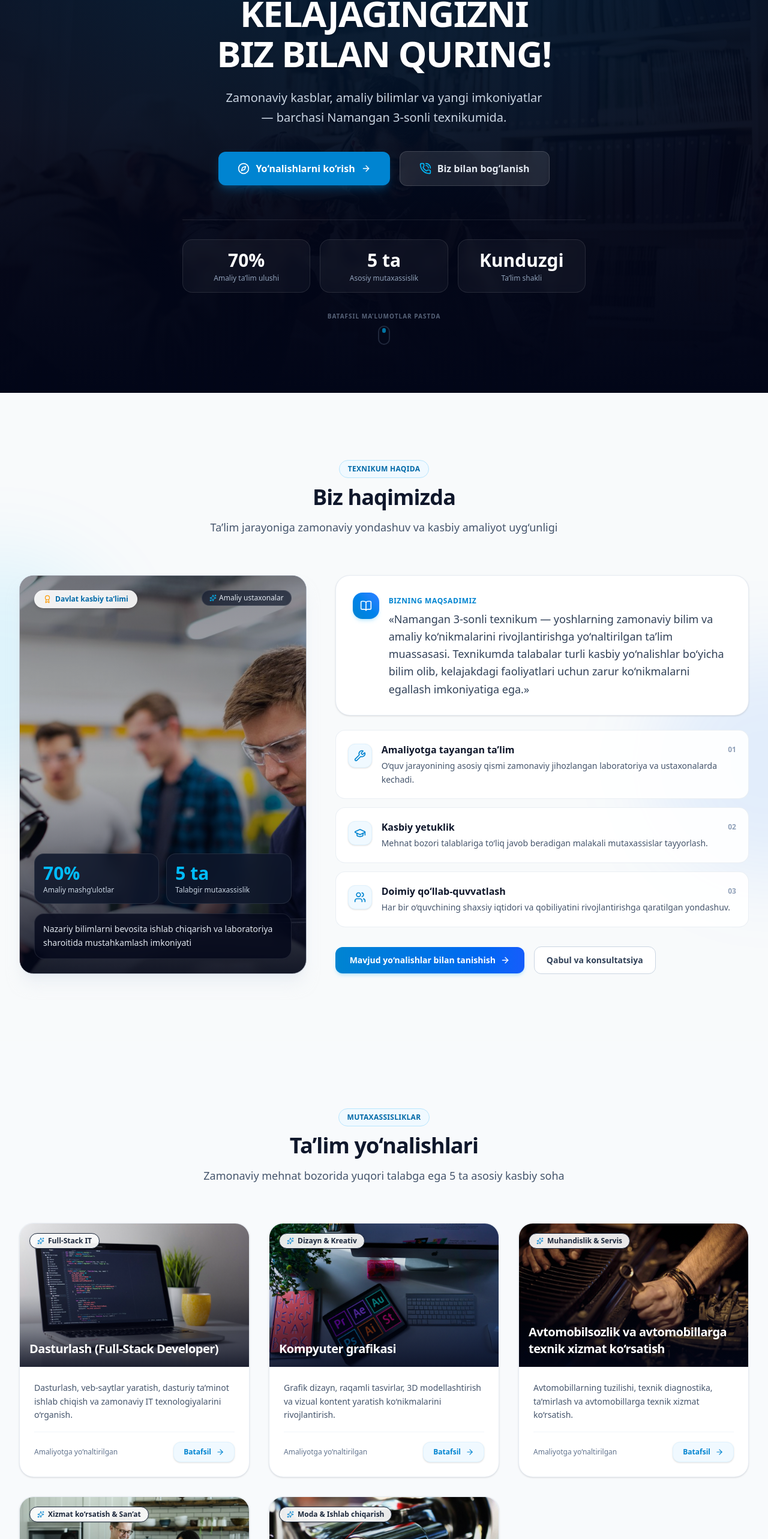
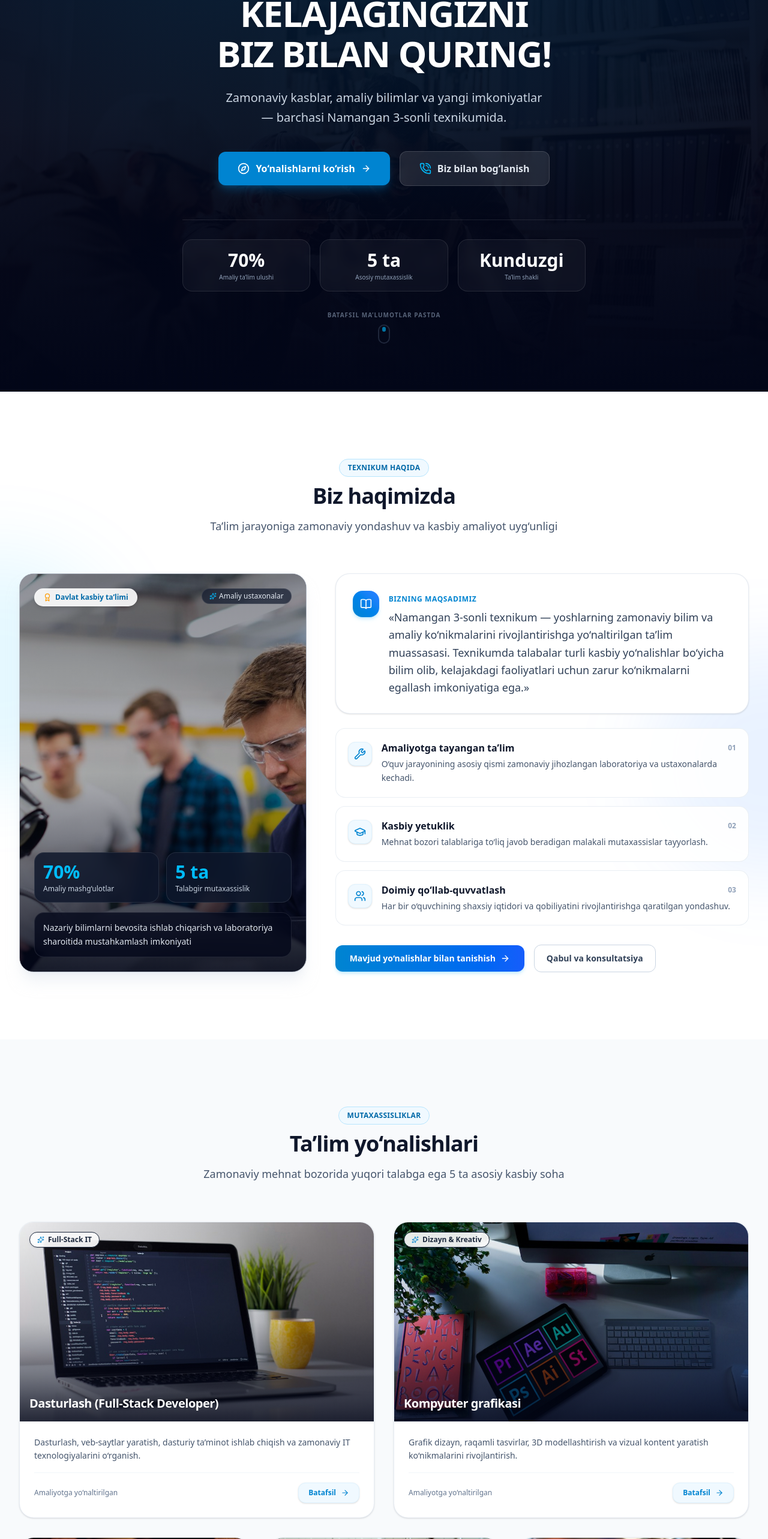
Before and after one commit to alixanov/3texnikum, a Next.js app: page / in a window 1280 px wide. Shown: the part 233-2799 px from the top of the page at 60% size. Built offline with nearby package versions, Linux system fonts and the light colour scheme.

Commit message:
fix(design): replace computer lab image with modern classroom, implement 12-col bento grid, and fix all 6 design flaws

```diff
--- a/src/components/layout/Footer.tsx
+++ b/src/components/layout/Footer.tsx
@@ -18,9 +18,9 @@ export default function Footer() {
   return (
     <footer className="bg-slate-950 text-slate-300 pt-16 pb-12 border-t border-slate-800">
       <div className="max-w-7xl mx-auto px-4 sm:px-6 lg:px-8">
-        <div className="grid grid-cols-1 sm:grid-cols-2 lg:grid-cols-5 gap-8 sm:gap-10 pb-10 sm:pb-12 border-b border-slate-800">
-          {/* Column 1: Brand & Description */}
-          <div className="lg:col-span-2 space-y-4">
+        <div className="grid grid-cols-1 sm:grid-cols-2 lg:grid-cols-12 gap-8 sm:gap-10 pb-10 sm:pb-12 border-b border-slate-800">
+          {/* Column 1: Brand & Description (4 cols) */}
+          <div className="lg:col-span-4 space-y-4">
             <div className="flex items-center gap-3">
               <div className="w-10 h-10 rounded-xl bg-sky-500 text-white flex items-center justify-center shadow-lg shadow-sky-500/20">
                 <GraduationCap className="w-6 h-6" />
@@ -70,8 +70,8 @@ export default function Footer() {
             </div>
           </div>
 
-          {/* Column 2: Navigation Links */}
-          <div className="space-y-4">
+          {/* Column 2: Navigation Links (2 cols) */}
+          <div className="lg:col-span-2 space-y-4">
             <h3 className="text-white font-semibold text-sm uppercase tracking-wider">
               Bo‘limlar
             </h3>
@@ -97,8 +97,8 @@ export default function Footer() {
             </ul>
           </div>
 
-          {/* Column 3: Directions */}
-          <div className="space-y-4">
+          {/* Column 3: Directions (3 cols) */}
+          <div className="lg:col-span-3 space-y-4">
             <h3 className="text-white font-semibold text-sm uppercase tracking-wider">
               Yo‘nalishlar
             </h3>
@@ -116,8 +116,8 @@ export default function Footer() {
             </ul>
           </div>
 
-          {/* Column 4: Contact details */}
-          <div className="space-y-4">
+          {/* Column 4: Contact details (3 cols) */}
+          <div className="lg:col-span-3 space-y-4">
             <h3 className="text-white font-semibold text-sm uppercase tracking-wider">
               Aloqa
             </h3>
--- a/src/components/sections/AboutSection.tsx
+++ b/src/components/sections/AboutSection.tsx
@@ -22,7 +22,7 @@ export default function AboutSection() {
   return (
     <section
       id="haqimizda"
-      className="py-16 sm:py-24 md:py-28 bg-slate-50/60 dark:bg-slate-900/60 transition-colors duration-300 relative overflow-hidden"
+      className="py-16 sm:py-24 md:py-28 bg-white dark:bg-slate-900 transition-colors duration-300 relative overflow-hidden"
     >
       {/* Background ambient accents */}
       <div className="absolute top-1/4 -left-48 w-96 h-96 bg-sky-400/10 dark:bg-sky-500/5 rounded-full blur-3xl pointer-events-none" />
--- a/src/components/sections/ContactSection.tsx
+++ b/src/components/sections/ContactSection.tsx
@@ -191,7 +191,7 @@ export default function ContactSection() {
                   loading="lazy"
                   referrerPolicy="no-referrer-when-downgrade"
                   title="Namangan 3-sonli texnikumi xaritada"
-                  className="grayscale-20 contrast-110 dark:invert-[0.88] dark:hue-rotate-180"
+                  className="w-full h-full rounded-2xl transition-all duration-300 contrast-[1.05] dark:contrast-[1.12] dark:brightness-[0.88] dark:opacity-90"
                 />
               </div>
             </div>
--- a/src/components/sections/DirectionsSection.tsx
+++ b/src/components/sections/DirectionsSection.tsx
@@ -20,10 +20,11 @@ export default function DirectionsSection() {
           subtitle="Zamonaviy mehnat bozorida yuqori talabga ega 5 ta asosiy kasbiy soha"
         />
 
-        {/* 5 Specialty Cards Grid */}
-        <div className="grid grid-cols-1 md:grid-cols-2 lg:grid-cols-3 gap-6 sm:gap-8">
+        {/* 5 Specialty Cards Bento Grid (2 top featured 6-cols, 3 bottom 4-cols = 100% full rows) */}
+        <div className="grid grid-cols-1 md:grid-cols-2 lg:grid-cols-12 gap-6 sm:gap-8">
           {siteConfig.directions.map((item, index) => {
             const isFeatured = index < 2;
+            const colSpan = isFeatured ? "lg:col-span-6" : "lg:col-span-4";
             return (
               <motion.div
                 key={item.id}
@@ -31,12 +32,14 @@ export default function DirectionsSection() {
                 whileInView={{ opacity: 1, y: 0 }}
                 viewport={{ once: true, margin: "-50px" }}
                 transition={{ duration: 0.5, delay: index * 0.1 }}
-                className={`group relative bg-white dark:bg-slate-900 rounded-3xl overflow-hidden border border-slate-200/80 dark:border-slate-800 shadow-sm hover:shadow-2xl hover:border-sky-300 dark:hover:border-sky-500 transition-all duration-300 flex flex-col justify-between ${
-                  isFeatured && index === 0 ? "lg:col-span-1" : ""
-                }`}
+                className={`group relative bg-white dark:bg-slate-900 rounded-3xl overflow-hidden border border-slate-200/80 dark:border-slate-800 shadow-sm hover:shadow-2xl hover:border-sky-300 dark:hover:border-sky-500 transition-all duration-300 flex flex-col justify-between ${colSpan}`}
               >
                 {/* Image Container with Hover Zoom */}
-                <div className="relative aspect-[16/10] w-full overflow-hidden bg-slate-100 dark:bg-slate-800">
+                <div
+                  className={`relative w-full overflow-hidden bg-slate-100 dark:bg-slate-800 ${
+                    isFeatured ? "aspect-[16/9]" : "aspect-[16/10]"
+                  }`}
+                >
                   <Image
                     src={item.image}
                     alt={item.title}
@@ -76,7 +79,7 @@ export default function DirectionsSection() {
                     <button
                       type="button"
                       onClick={() => setSelectedDirection(item)}
-                      className="inline-flex items-center gap-2 px-4 py-2 text-xs font-bold text-sky-600 dark:text-sky-400 group-hover:text-white bg-sky-50 dark:bg-sky-950/60 group-hover:bg-sky-600 rounded-xl transition-all duration-200 shadow-sm border border-sky-100 dark:border-sky-900/40"
+                      className="inline-flex items-center gap-2 px-4 py-2 text-xs font-bold text-sky-600 dark:text-sky-400 group-hover:text-white bg-sky-50 dark:bg-sky-950/60 group-hover:bg-sky-600 rounded-xl transition-all duration-200 shadow-sm border border-sky-100 dark:border-sky-900/40 cursor-pointer"
                     >
                       <span>Batafsil</span>
                       <ArrowRight className="w-3.5 h-3.5 transform transition-transform duration-200 group-hover:translate-x-1" />
--- a/src/components/sections/GallerySection.tsx
+++ b/src/components/sections/GallerySection.tsx
@@ -60,10 +60,11 @@ export default function GallerySection() {
           ))}
         </div>
 
-        {/* Asymmetric Responsive Gallery Grid */}
+        {/* Responsive Gallery Grid */}
         <div className="grid grid-cols-1 sm:grid-cols-2 lg:grid-cols-3 gap-4 sm:gap-6">
           {filteredItems.map((item, index) => {
-            const isWide = index === 0 || index === 3;
+            const isAll = activeCategory === "Barchasi";
+            const isWide = isAll && (index === 0 || index === 3);
             return (
               <motion.div
                 key={item.id}
@@ -75,7 +76,9 @@ export default function GallerySection() {
                 className={`group relative rounded-2xl sm:rounded-3xl overflow-hidden cursor-pointer shadow-sm hover:shadow-2xl transition-all duration-300 bg-slate-900 ${
                   isWide
                     ? "aspect-[16/10] sm:aspect-[16/9] sm:col-span-2 lg:col-span-2"
-                    : "aspect-[4/3]"
+                    : isAll
+                    ? "aspect-[4/3]"
+                    : "aspect-[16/10]"
                 }`}
               >
                 <Image
--- a/src/components/sections/HeroSection.tsx
+++ b/src/components/sections/HeroSection.tsx
@@ -85,7 +85,7 @@ export default function HeroSection() {
             </a>
           </motion.div>
 
-          {/* Key Quick Indicators with safe touch cards */}
+          {/* Key Quick Indicators with responsive touch cards */}
           <motion.div
             initial={{ opacity: 0, y: 30 }}
             animate={{ opacity: 1, y: 0 }}
@@ -95,12 +95,12 @@ export default function HeroSection() {
             {siteConfig.hero.quickStats.map((stat, i) => (
               <div
                 key={i}
-                className="p-3 sm:p-4 rounded-2xl bg-white/[0.04] border border-white/10 backdrop-blur-sm text-center"
+                className="p-2.5 sm:p-4 rounded-2xl bg-white/[0.04] border border-white/10 backdrop-blur-sm text-center flex flex-col justify-center min-w-0"
               >
-                <span className="block text-lg xs:text-2xl sm:text-3xl font-black text-white">
+                <span className="block text-base xs:text-2xl sm:text-3xl font-black text-white truncate">
                   {stat.value}
                 </span>
-                <span className="block text-[11px] sm:text-xs text-slate-400 mt-1 font-medium leading-tight">
+                <span className="block text-[10px] xs:text-xs text-slate-400 mt-1 font-medium leading-tight">
                   {stat.label}
                 </span>
               </div>
```
Also changed, not shown: public/images/gallery/kompyuter.jpg.
